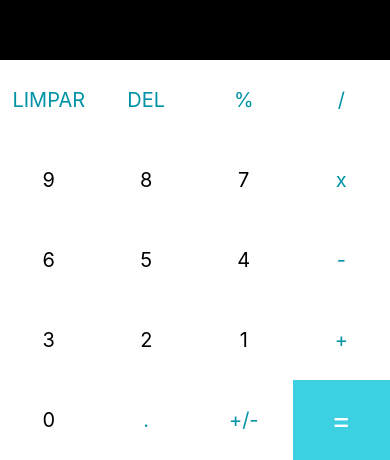
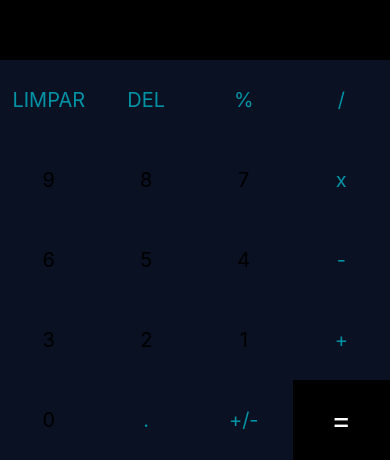
Before and after one commit to karlosACO/Nova1-uc13, a React Native app: screen / in a window 390 px wide. Shown: the part 384-844 px from the top of the page. Built offline with nearby package versions, Linux system fonts and the light colour scheme.

Commit message:
Alterando cor de fundo da área do botão de igual (=)

```diff
--- a/App.js
+++ b/App.js
@@ -73,7 +73,7 @@ export default function App() {
 
         {buttons.map((button) =>
           button === '=' ? // Mapeamento do botão =
-        <TouchableOpacity onPress={() => handleInput(button)} key={button} style={[styles.button, {backgroundColor: '#3dd0e3'}]}>
+        <TouchableOpacity onPress={() => handleInput(button)} key={button} style={[styles.button, {backgroundColor: 'black'}]}>
           <Text style={[styles.textButton, {color: "white", fontSize: 30}]}>{button}</Text>
         </TouchableOpacity>
           : // Mapeamento dos outros botões
@@ -114,7 +114,7 @@ const styles = StyleSheet.create({
     flexWrap: 'wrap',
   },
   button: {
-    backgroundColor: 'white',
+    backgroundColor: '#0A1122',
     alignItems: 'center',
     justifyContent: 'center',
     minWidth: 80,
```
